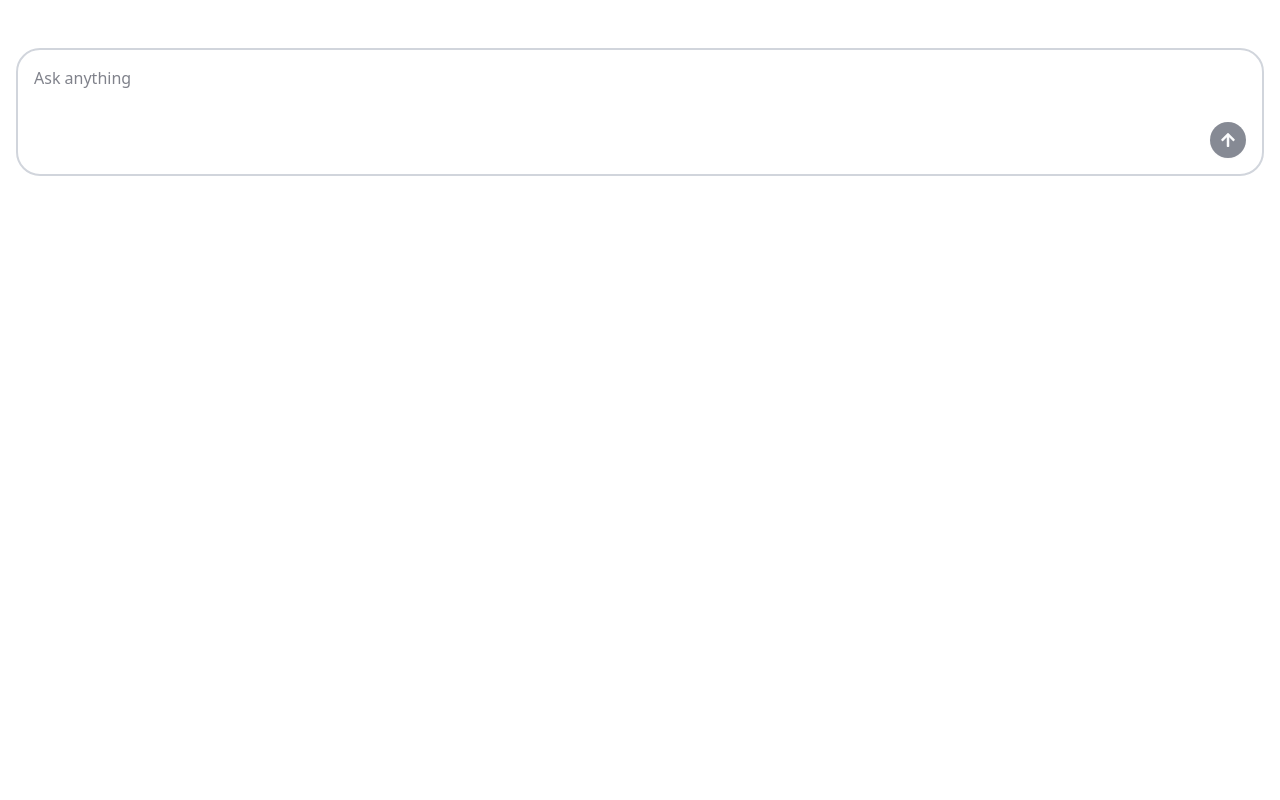
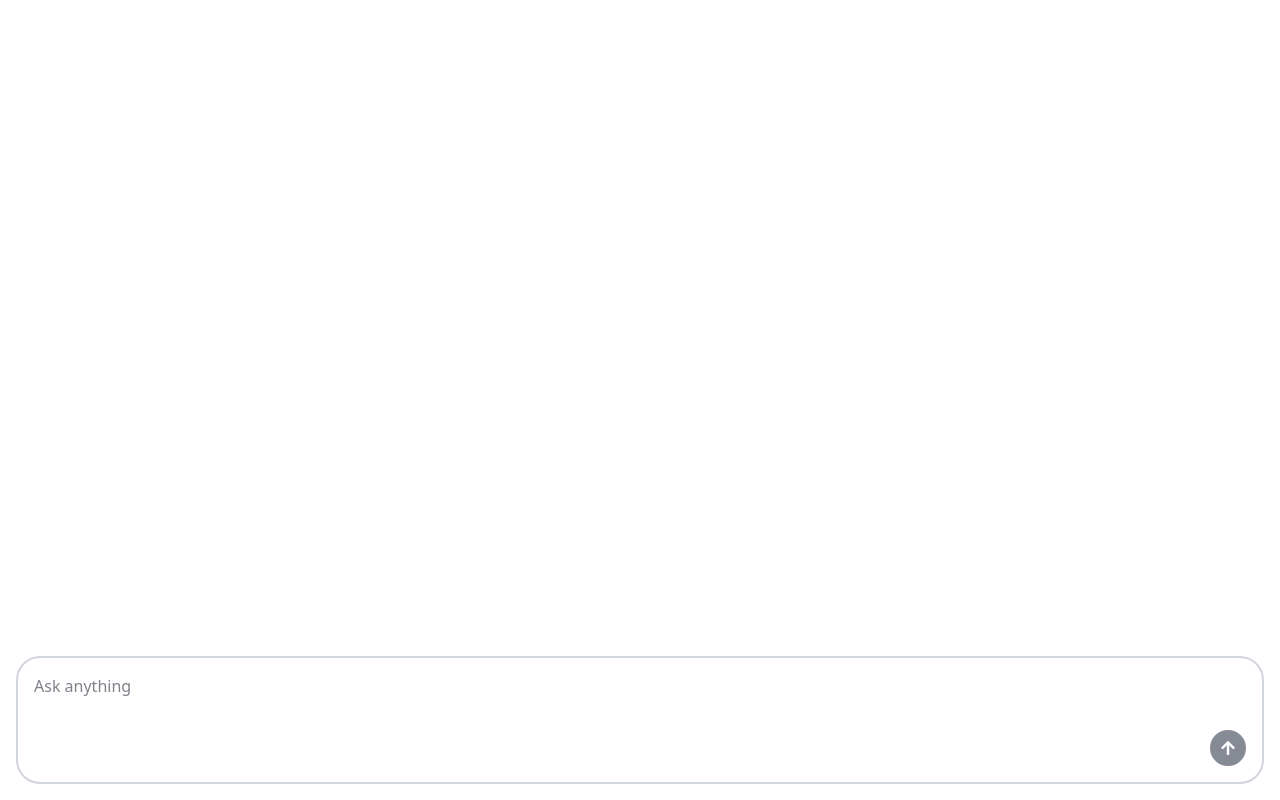
Before and after one commit to Hasnain-Shabbir/review-summarizer, a React (Vite) app in the folder packages/client/: page / in a window 1280 px wide. Built offline with nearby package versions, Linux system fonts and the light colour scheme.

Commit message:
update: improve the ui and logic with scrolling

```diff
--- a/packages/client/src/App.tsx
+++ b/packages/client/src/App.tsx
@@ -2,7 +2,7 @@ import ChatBot from './components/ChatBot/ChatBot';
 
 function App() {
   return (
-    <div className="p-4">
+    <div className="p-4 h-screen">
       <ChatBot />
     </div>
   );
--- a/packages/client/src/components/ChatBot/ChatBot.tsx
+++ b/packages/client/src/components/ChatBot/ChatBot.tsx
@@ -21,7 +21,7 @@ type Message = {
 
 const ChatBot = () => {
   const [messages, setMessages] = useState<Message[]>([]);
-  const formRef = useRef<HTMLFormElement | null>(null);
+  const lastMessageRef = useRef<HTMLDivElement | null>(null);
   const [isBotTyping, setIsBotTyping] = useState(false);
   const { register, handleSubmit, reset, formState } = useForm<FormData>();
   const conversationId = useRef(crypto.randomUUID());
@@ -29,7 +29,9 @@ const ChatBot = () => {
   const onSubmit = async ({ prompt }: FormData) => {
     setMessages((prev) => [...prev, { content: prompt, role: 'user' }]);
     setIsBotTyping(true);
-    reset();
+    reset({
+      prompt: '',
+    });
 
     const { data } = await axios.post<ChatResponse>('/api/chat', {
       prompt: prompt,
@@ -56,20 +58,21 @@ const ChatBot = () => {
   };
 
   useEffect(() => {
-    formRef.current?.scrollIntoView({ behavior: 'smooth' });
+    lastMessageRef.current?.scrollIntoView({ behavior: 'smooth' });
   }, [messages]);
 
   return (
-    <div>
-      <div className="flex flex-col gap-3 mb-8">
+    <div className="flex flex-col h-full">
+      <div className="flex flex-col gap-3 mb-8 flex-1 overflow-y-auto">
         {messages.map((message, index) => (
-          <p
+          <div
             onCopy={onCopyMessage}
+            ref={index === messages.length - 1 ? lastMessageRef : null}
             key={index}
             className={`px-3 py-1 rounded-xl ${message.role === 'user' ? 'bg-blue-600 text-white self-end' : 'bg-gray-100 self-start text-black'}`}
           >
             <ReactMarkdown>{message.content}</ReactMarkdown>
-          </p>
+          </div>
         ))}
         {isBotTyping && (
           <div className="flex gap-1 px-3 py-3 bg-gray-200 rounded-lg self-start">
@@ -81,7 +84,6 @@ const ChatBot = () => {
       </div>
 
       <form
-        ref={formRef}
         onSubmit={handleSubmit(onSubmit)}
         onKeyDown={onKeyDown}
         className="gap-2 flex flex-col items-end border-2 border-gray-300 p-4 rounded-3xl"
@@ -91,6 +93,7 @@ const ChatBot = () => {
             required: true,
             validate: (value) => value.trim().length > 0,
           })}
+          autoFocus
           className="border-0 focus:outline-0 resize-none w-full"
           placeholder="Ask anything"
           maxLength={1000}
```
